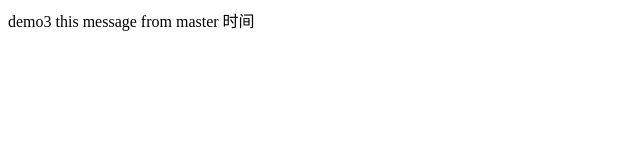
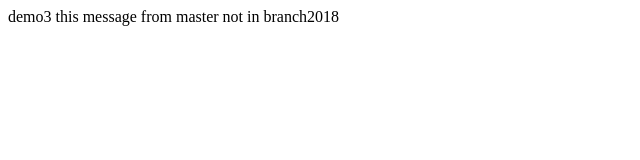
Before and after one commit to Guozhengxu/-tomorrow, a website built with webpack: page index3.html in a window 1280 px wide. Shown: the whole page, without its empty margins (0-640 px from the left). Built offline with nearby package versions, Linux system fonts and the light colour scheme.

Commit message:
branch2018

```diff
--- a/index3.html
+++ b/index3.html
@@ -7,6 +7,6 @@
     <title>demo3</title>
 </head>
 <body>
-    demo3 this message from master 时间
+    demo3 this message from master not in branch2018
 </body>
 </html>
```
